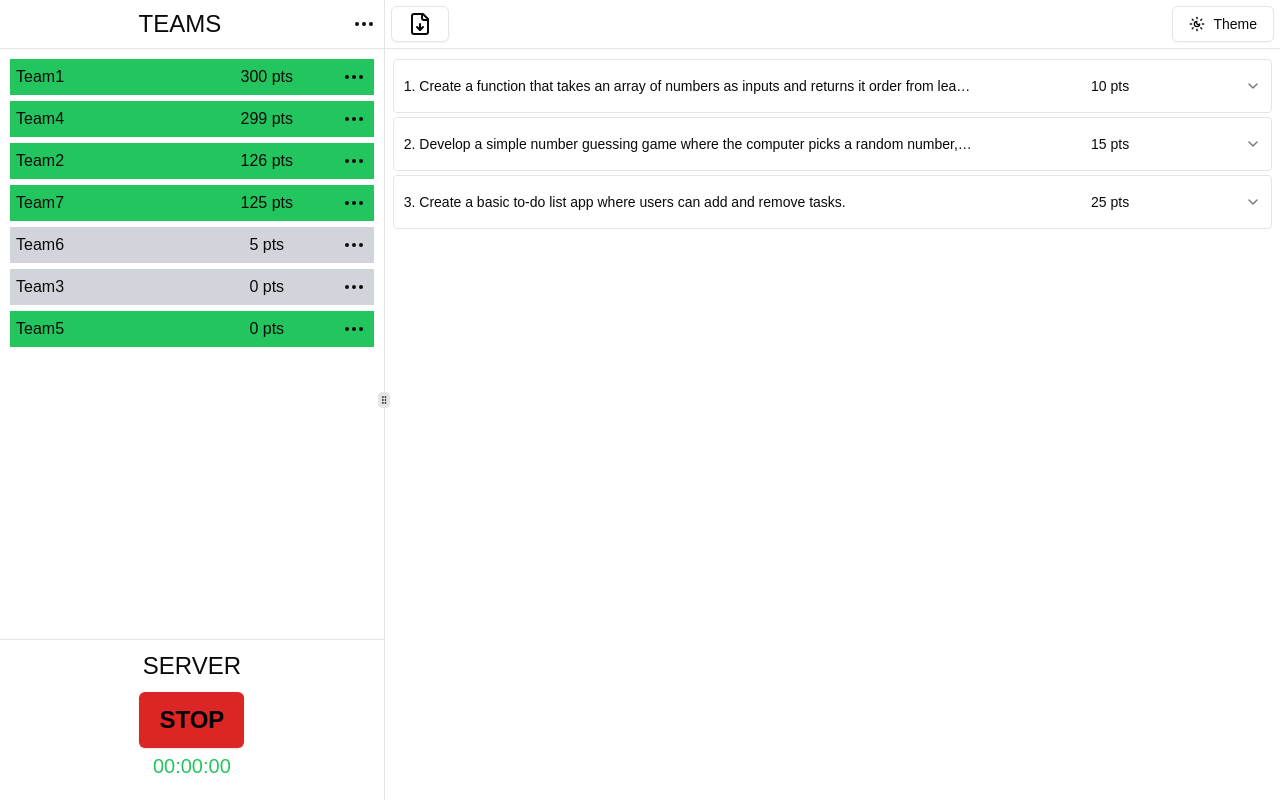
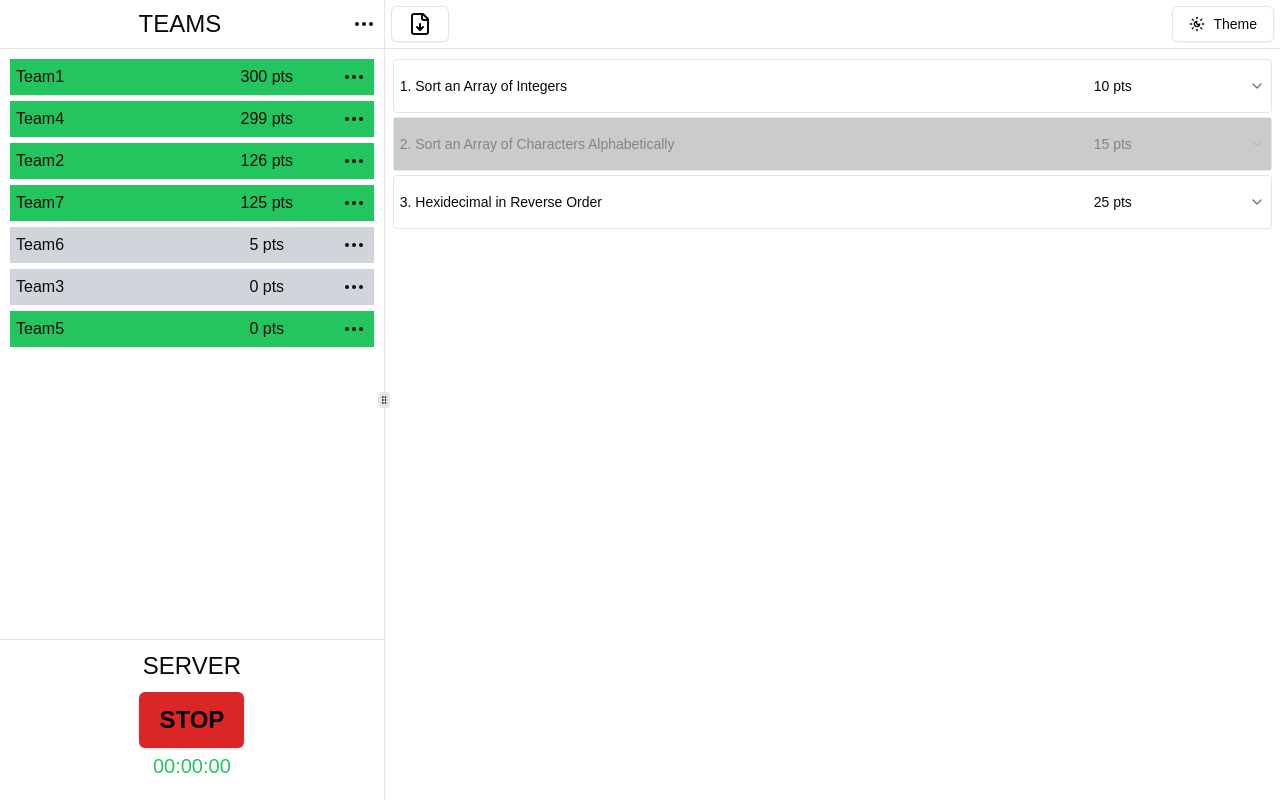
Before and after one commit to thecapst1/basalt, a Next.js app in the folder client/: page /host in a window 1280 px wide. Built offline with nearby package versions, Linux system fonts and the light colour scheme.

Commit message:
Added disable switch, made updates to package to handle future merge issues.

```diff
--- a/client/app/host/QuestionAccordion.tsx
+++ b/client/app/host/QuestionAccordion.tsx
@@ -1,5 +1,6 @@
 'use client';
 import { Button } from '@/components/ui/button';
+import { Switch } from "@/components/ui/switch";
 import {
     Accordion,
     AccordionContent,
@@ -17,27 +18,33 @@ import {
     AlertDialogTitle,
     AlertDialogTrigger,
 } from '@/components/ui/alert-dialog';
-import { Trash } from 'lucide-react';
 
 interface QuestionAccordionProps {
     questions: {
         question: string;
+        description: string;
         language: string;
         points: string;
+        tests: {
+            input: string;
+            output: string;
+        }[];
+        enabled: boolean;
     }[];
-    onRemoveQuestion: (question: string) => void;
+    handleQuestionSwitch: (question: string) => void;
 }
 
-const QuestionAccordion: React.FC<QuestionAccordionProps> = ({ questions, onRemoveQuestion }) => {
+const QuestionAccordion: React.FC<QuestionAccordionProps> = ({ questions, handleQuestionSwitch }) => {
+
     return (
         <Accordion type="single" collapsible className="w-full pl-2 pr-2">
             {questions.map((q, index) => (
                 <AccordionItem
                     key={index}
                     value={`question-${index}`}
-                    className="mb-1 rounded border px-2.5"
+                    className={`mb-1 rounded border px-2.5}`}
                 >
-                    <AccordionTrigger className="flex max-w-full">
+                    <AccordionTrigger className={`flex max-w-full px-1.5 ${q.enabled ? '':'bg-[#666a] opacity-50'}`}>
                         <p className="w-2/3 truncate">
                             {index + 1}. {q.question}
                         </p>
@@ -46,41 +53,45 @@ const QuestionAccordion: React.FC<QuestionAccordionProps> = ({ questions, onRemo
                     <AccordionContent>
                         <div>
                             <p className="text-sm text-muted-foreground">
-                                <strong>Question:</strong> {q.question}
+                                <strong>Description:</strong> {q.description}
                             </p>
                             <p className="text-sm text-muted-foreground">
-                                <strong>Language:</strong> {q.language.toUpperCase()}
+                                <strong>Language(s):</strong> {q.language.toUpperCase()}
                             </p>
-                            <p className="text-sm text-muted-foreground">
-                                <strong>Points:</strong> {q.points}
-                            </p>
-                            <div className="mt-2 flex">
-                                <AlertDialog>
-                                    <AlertDialogTrigger className="ml-auto" asChild>
-                                        <Button variant={'destructive'}>
-                                            <Trash />
-                                        </Button>
-                                    </AlertDialogTrigger>
-                                    <AlertDialogContent>
-                                        <AlertDialogHeader>
-                                            <AlertDialogTitle>
-                                                Are You Sure You Want To Delete This Question?
-                                            </AlertDialogTitle>
-                                            <AlertDialogDescription>
-                                                Once you delete the question, you will be unable to
-                                                undo this action...
-                                            </AlertDialogDescription>
-                                        </AlertDialogHeader>
-                                        <AlertDialogFooter>
-                                            <AlertDialogCancel>Cancel</AlertDialogCancel>
-                                            <AlertDialogAction
-                                                onClick={() => onRemoveQuestion(q.question)}
-                                            >
-                                                Delete
-                                            </AlertDialogAction>
-                                        </AlertDialogFooter>
-                                    </AlertDialogContent>
-                                </AlertDialog>
+                            <div className="flex flex-col text-sm text-muted-foreground">
+                                <Accordion type="single" collapsible>
+                                    {q.tests.map((test, testNum) => (
+                                        <AccordionItem key={testNum} value={`test-${testNum}`}>
+                                            <AccordionTrigger>
+                                                <h1>
+                                                    <strong>Test Case #{testNum + 1}</strong>
+                                                </h1>
+                                            </AccordionTrigger>
+                                            <AccordionContent>
+                                                <span className="flex w-full flex-row gap-2">
+                                                    <div className="w-full">
+                                                        <h2>Input</h2>
+                                                        <pre className="w-full rounded-sm bg-gray-300 px-4 py-2 font-mono text-black dark:bg-slate-800 dark:text-white">
+                                                            {test.input}
+                                                        </pre>
+                                                    </div>
+                                                    <div className="w-full">
+                                                        <h2>Output</h2>
+                                                        <pre className="w-full rounded-sm bg-gray-300 px-4 py-2 font-mono text-black dark:bg-slate-800 dark:text-white">
+                                                            {test.output}
+                                                        </pre>
+                                                    </div>
+                                                </span>
+                                            </AccordionContent>
+                                        </AccordionItem>
+                                    ))}
+                                </Accordion>
+                            </div>
+                            <div className="mt-4 px-2 flex justify-end">
+                                <Switch
+                                    checked={q.enabled}
+                                    onCheckedChange={() => handleQuestionSwitch(q.question)}
+                                />
                             </div>
                         </div>
                     </AccordionContent>
--- a/client/app/host/page.tsx
+++ b/client/app/host/page.tsx
@@ -23,21 +23,42 @@ export default function Host() {
     const { setTheme } = useTheme();
     const [questions, setQuestions] = useState([
         {
-            question:
-                'Create a function that takes an array of numbers as inputs and returns it order from least to greatest.',
-            language: 'py',
+            question: 'Sort an Array of Integers',
+            description: 'Sort an array of integers in ascending order and return it.',
+            language: 'py, java, rs',
             points: '10',
+            tests: [
+                { input: '2 11 15 0', output: '0 2 11 15' },
+                { input: '0 11 2 15', output: '0 2 11 15' },
+                { input: '15 11 2 0', output: '0 2 11 15' },
+            ],
+            enabled: true,
         },
         {
-            question:
-                'Develop a simple number guessing game where the computer picks a random number, and the user tries to guess it.',
-            language: 'java',
+            question: 'Sort an Array of Characters Alphabetically',
+            description:
+                'Sort an array of characters alphabetically and return them as a single string.',
+            language: 'java, py',
             points: '15',
+            tests: [
+                { input: 'a e h f', output: 'aefh' },
+                { input: 'd a l b', output: 'abdl' },
+                { input: 'p y r g', output: 'gpry' },
+            ],
+            enabled: false,
         },
         {
-            question: 'Create a basic to-do list app where users can add and remove tasks.',
-            language: 'rs',
+            question: 'Hexidecimal in Reverse Order',
+            description:
+                'Convert characters to hexadecimal values and return them in reverse order.',
+            language: 'rs, java',
             points: '25',
+            tests: [
+                { input: 'A B C D', output: '13 12 11 10' },
+                { input: 'E D A C', output: '12 10 13 14' },
+                { input: 'F A B E', output: '14 11 10 15' },
+            ],
+            enabled: true,
         },
     ]);
     const [serverStatus, setServerStatus] = useState<'loading' | 'stop' | 'start'>('loading');
@@ -48,7 +69,7 @@ export default function Host() {
         { name: 'Team4', password: 'password4', points: 299, status: true },
         { name: 'Team5', password: 'password5', points: 0, status: true },
         { name: 'Team6', password: 'password6', points: 5, status: false },
-        { name: 'Team7', password: 'password7handleCopyPassword', points: 125, status: true },
+        { name: 'Team7', password: 'password7', points: 125, status: true },
     ]);
 
     useEffect(() => {
@@ -73,9 +94,9 @@ export default function Host() {
         setTeamList((prev) => prev.filter((team) => team.name !== teamName));
     };
 
-    const handleRemoveQuestion = (questionToRemove: string) => {
-        setQuestions((prevQuestions) =>
-            prevQuestions.filter((q) => q.question !== questionToRemove)
+    const handleQuestionSwitch = (question: string) => {
+        setQuestions((prev) =>
+            prev.map((q) => (q.question === question ? { ...q, enabled: !q.enabled} : q))
         );
     };
 
@@ -225,7 +246,7 @@ export default function Host() {
                     <ul className="mt-2.5 flex flex-col">
                         <QuestionAccordion
                             questions={questions}
-                            onRemoveQuestion={handleRemoveQuestion}
+                            handleQuestionSwitch={handleQuestionSwitch}
                         />
                     </ul>
                 </div>
--- /dev/null
+++ b/client/components/ui/switch.tsx
@@ -0,0 +1,29 @@
+"use client"
+
+import * as React from "react"
+import * as SwitchPrimitives from "@radix-ui/react-switch"
+
+import { cn } from "@/lib/utils"
+
+const Switch = React.forwardRef<
+  React.ElementRef<typeof SwitchPrimitives.Root>,
+  React.ComponentPropsWithoutRef<typeof SwitchPrimitives.Root>
+>(({ className, ...props }, ref) => (
+  <SwitchPrimitives.Root
+    className={cn(
+      "peer inline-flex h-5 w-9 shrink-0 cursor-pointer items-center rounded-full border-2 border-transparent shadow-sm transition-colors focus-visible:outline-none focus-visible:ring-2 focus-visible:ring-ring focus-visible:ring-offset-2 focus-visible:ring-offset-background disabled:cursor-not-allowed disabled:opacity-50 data-[state=checked]:bg-primary data-[state=unchecked]:bg-input",
+      className
+    )}
+    {...props}
+    ref={ref}
+  >
+    <SwitchPrimitives.Thumb
+      className={cn(
+        "pointer-events-none block h-4 w-4 rounded-full bg-background shadow-lg ring-0 transition-transform data-[state=checked]:translate-x-4 data-[state=unchecked]:translate-x-0"
+      )}
+    />
+  </SwitchPrimitives.Root>
+))
+Switch.displayName = SwitchPrimitives.Root.displayName
+
+export { Switch }
--- a/client/package.json
+++ b/client/package.json
@@ -23,11 +23,12 @@
         "@radix-ui/react-select": "^2.1.4",
         "@radix-ui/react-separator": "^1.1.1",
         "@radix-ui/react-slot": "^1.1.1",
+        "@radix-ui/react-switch": "^1.1.2",
         "class-variance-authority": "^0.7.1",
         "clsx": "^2.1.1",
         "cmdk": "^1.0.4",
         "lucide-react": "^0.468.0",
-        "next": "15.1.1",
+        "next": "^15.1.6",
         "next-themes": "^0.4.4",
         "react": "^19.0.0",
         "react-dom": "^19.0.0",
```
Also changed, not shown: 1 other file (tests, documents, lock files or other folders).
